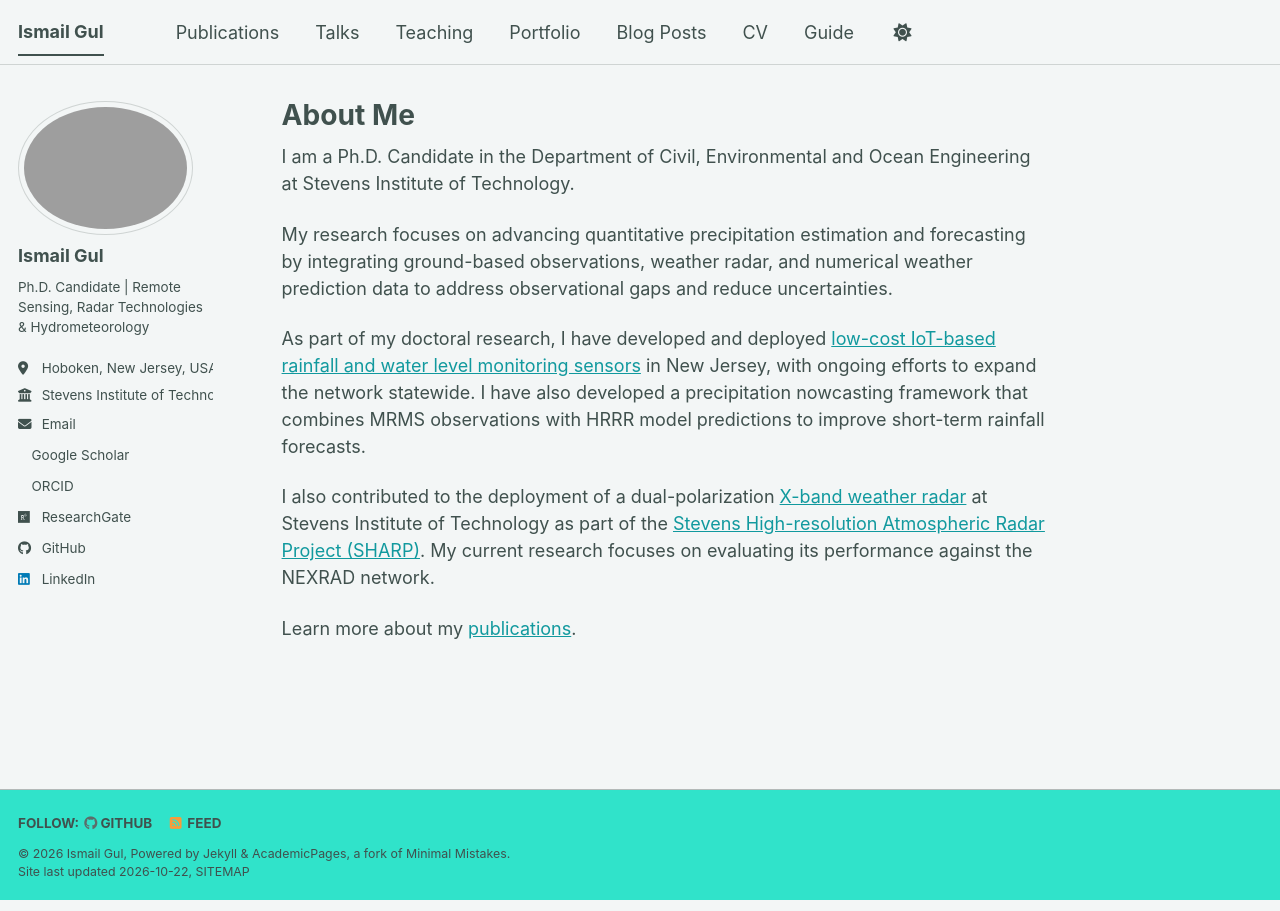
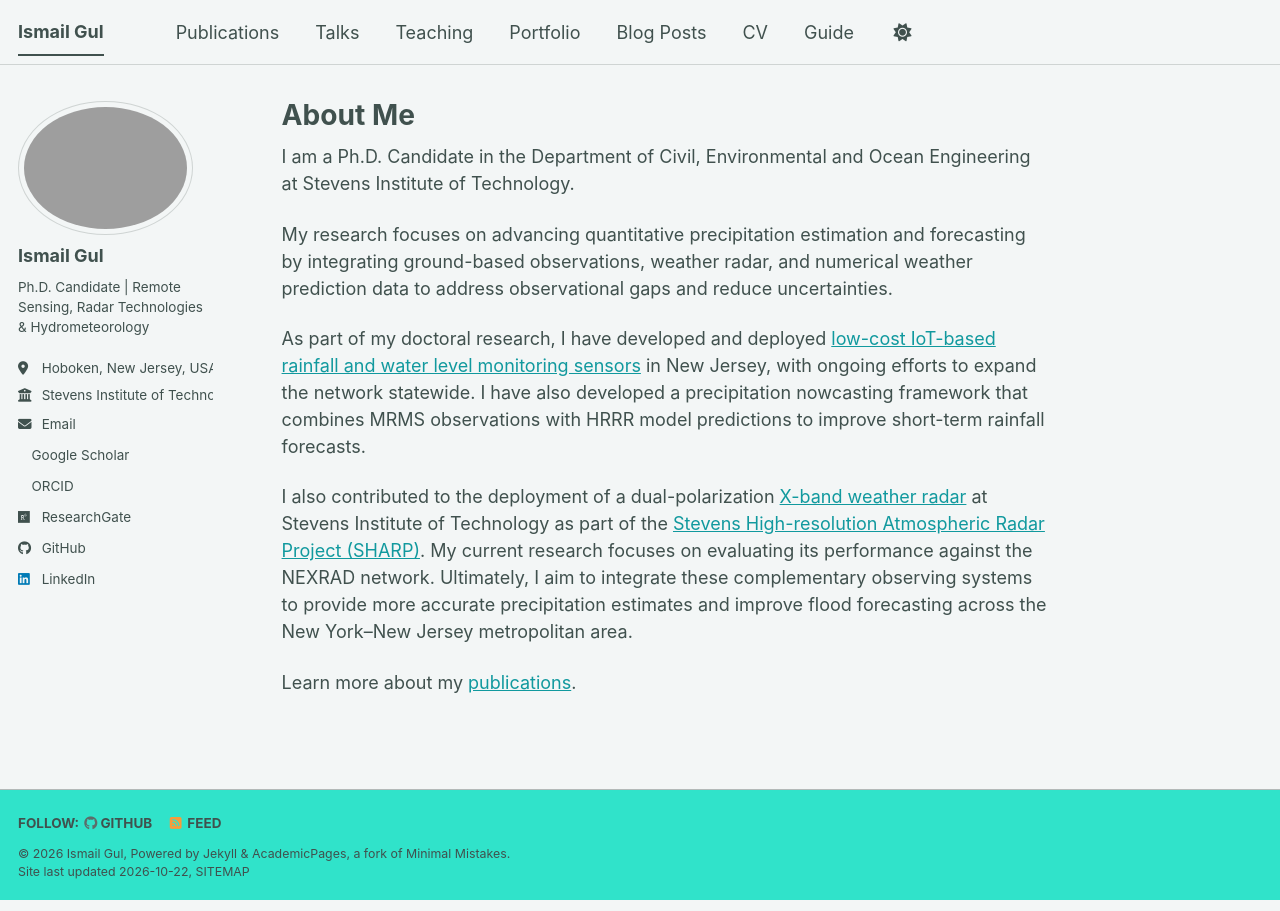
Before and after one commit to igul94/ismailgul.github.io, a Jekyll site: the page built from _pages/about.md, in a window 1280 px wide. Built offline with Jekyll 4.4.1, drawn with Linux system fonts in a browser that asks for light colours; a style sheet for code colours, icons or effects is not loaded.

Commit message:
Update about.md

```diff
--- a/_pages/about.md
+++ b/_pages/about.md
@@ -13,6 +13,6 @@ My research focuses on advancing quantitative precipitation estimation and forec
 
 As part of my doctoral research, I have developed and deployed [low-cost IoT-based rainfall and water level monitoring sensors](https://web.stevens.edu/ismart/land_products/NJFloodNet.html) in New Jersey, with ongoing efforts to expand the network statewide. I have also developed a precipitation nowcasting framework that combines MRMS observations with HRRR model predictions to improve short-term rainfall forecasts.
 
-I also contributed to the deployment of a dual-polarization [X-band weather radar](https://www.stevens.edu/news/stevens-institute-of-technology-installs-advanced-x-band-weather-radar-to) at Stevens Institute of Technology as part of the [Stevens High-resolution Atmospheric Radar Project (SHARP)](https://web.stevens.edu/ismart/atmosphere_products/sharp.html). My current research focuses on evaluating its performance against the NEXRAD network.
+I also contributed to the deployment of a dual-polarization [X-band weather radar](https://www.stevens.edu/news/stevens-institute-of-technology-installs-advanced-x-band-weather-radar-to) at Stevens Institute of Technology as part of the [Stevens High-resolution Atmospheric Radar Project (SHARP)](https://web.stevens.edu/ismart/atmosphere_products/sharp.html). My current research focuses on evaluating its performance against the NEXRAD network. Ultimately, I aim to integrate these complementary observing systems to provide more accurate precipitation estimates and improve flood forecasting across the New York–New Jersey metropolitan area.
 
 Learn more about my [publications](/publications/).
```
